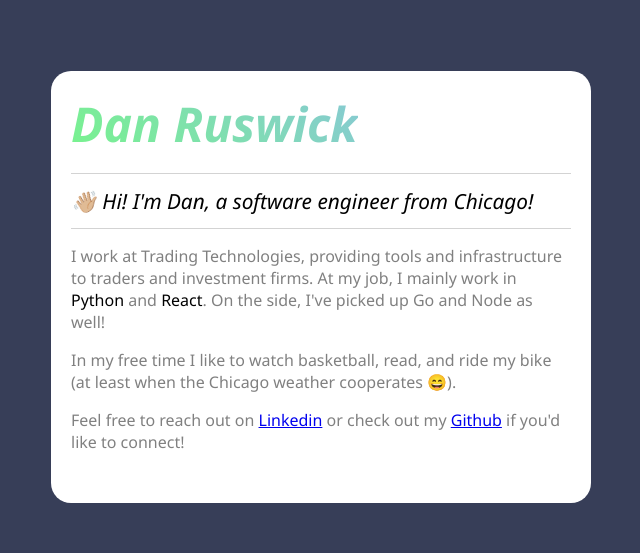
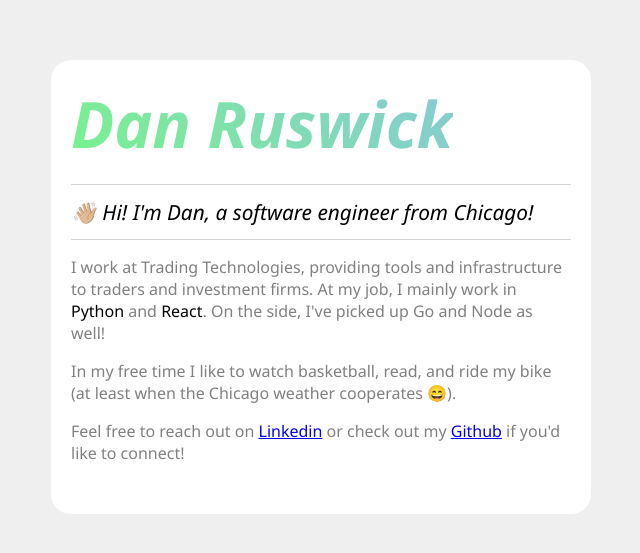
Before and after one commit to djru/djru.github.io, a React (Create React App) app: page / in a window 1280 px wide. Shown: the part 113-666 px from the top of the page, without its empty margins (319-959 px from the left). Built offline with nearby package versions, Linux system fonts and the light colour scheme.

Commit message:
light style tweaks

```diff
--- a/src/styles.css
+++ b/src/styles.css
@@ -24,7 +24,7 @@ body,
   height: 100%;
   width: 100%;
   padding: 0;
-  background: #373e58;
+  background: #efefef;
   display: flex;
   align-items: center;
   justify-content: center;
@@ -33,7 +33,7 @@ body,
 h1 {
   margin: 0;
   font-weight: bold;
-  font-size: 3em;
+  font-size: 4em;
   font-style: italic;
   -webkit-background-clip: text;
   -moz-background-clip: text;
```
